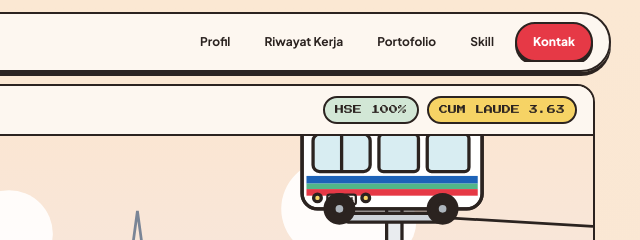
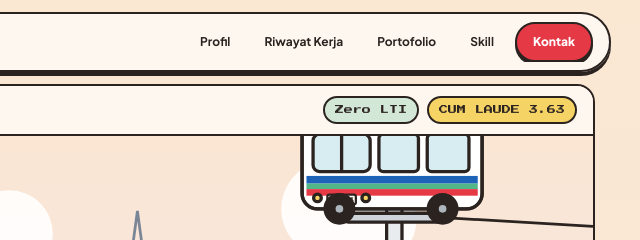
Before and after one commit to iam-aldian/iam-aldian.github.io, a plain HTML site: page index.html in a window 1280 px wide. Shown: the top 240 px of the page, 541-1181 px from the left. Drawn offline with nearby package versions, Linux system fonts and the light colour scheme.

Commit message:
Update index.html

```diff
--- a/index.html
+++ b/index.html
@@ -217,7 +217,7 @@
                     <span class="font-extrabold text-ink text-[11px] sm:text-xs">PT PERTAMINA HULU MAHAKAM • BALIKPAPAN HUB</span>
                 </div>
                 <div class="flex items-center gap-1.5 sm:gap-2 font-pixel text-[8px] sm:text-[9px]">
-                    <span id="hp-badge" class="bg-phmGreen/25 border-2 border-ink px-2.5 py-1 rounded-full text-ink">HSE 100%</span>
+                    <span id="hp-badge" class="bg-phmGreen/25 border-2 border-ink px-2.5 py-1 rounded-full text-ink">Zero LTI</span>
                     <span class="bg-softYellow border-2 border-ink px-2.5 py-1 rounded-full text-ink">CUM LAUDE 3.63</span>
                 </div>
             </div>
```
